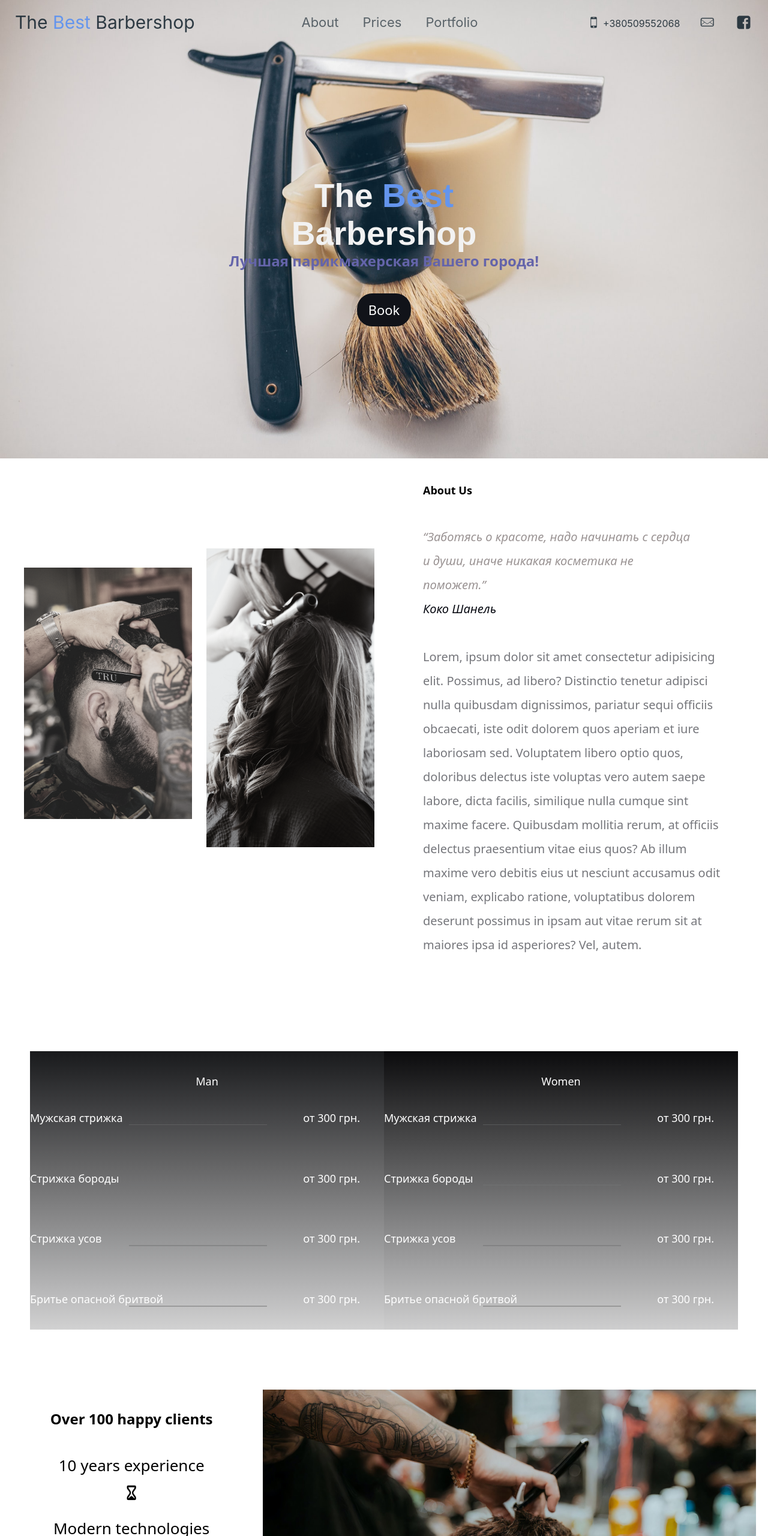
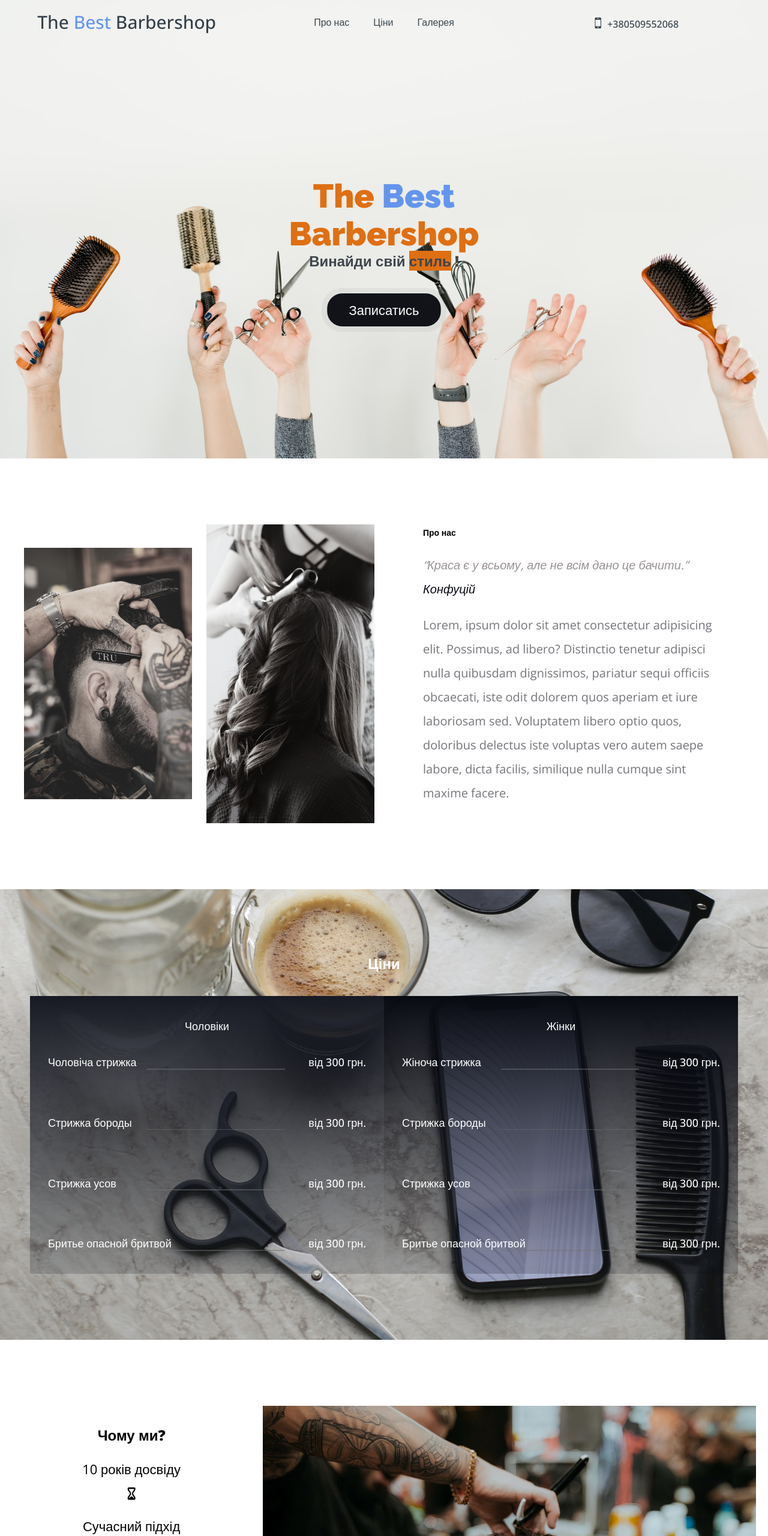
Before and after one commit to Igor432/barber, a plain HTML site: page index.html in a window 1280 px wide. Shown: the top 2560 px of the page at 60% size. Drawn offline with nearby package versions, Linux system fonts and the light colour scheme.

Commit message:
optimized

```diff
--- a/index.html
+++ b/index.html
@@ -8,6 +8,8 @@
     <link rel="stylesheet" type="text/css" href="./modern-normalize.css" />
     <link rel="stylesheet" type="text/css" href="./img/icons/css/fontello.css" />
     <link rel="stylesheet" type="text/css" href="./img/fontello-de691aa6/css/fontello.css" />
+    <link rel="preconnect" href="https://fonts.gstatic.com" crossorigin/>
+<link href="https://fonts.googleapis.com/css2?family=Open+Sans:wght@300;500;800&family=Raleway:ital,wght@0,200;0,500;0,900;1,200&display=swap" rel="stylesheet"/>
     <link rel="stylesheet" href="./style.css" type="text/css" />
     <title>Document</title>
 </head>
@@ -26,9 +28,9 @@
       </div>
       <div class="menu">
         <ul class="nav-ul" id="nav-ul">
-          <li><a href="" class="menu-link">About</a></li>
-            <li><a href="" class="menu-link">Prices</a></li>
-            <li><a href="" class="menu-link">Portfolio</a></li>
+          <li><a href="" class="menu-link">Про нас</a></li>
+            <li><a href="" class="menu-link">Ціни</a></li>
+            <li><a href="" class="menu-link">Галерея</a></li>
             <ul class="hidden-contacts" id="hidden-con">
                 <li>
                     <a href="" class="contacts-link"><i class="icon-mobile"></i>+380509552068</a
@@ -54,15 +56,7 @@
               ><i class="icon-mobile contact-icon"></i>+380509552068</a
             >
           </li>
-          <li>
-            <a href="" class="contacts-link"
-              ><i class="icon-mail contact-icon"></i
-            ></a>
-                </li>
-                <li>
-                    <a href="" class="contacts-link"><i class="icon-facebook-rect contact-icon"></i
-            ></a>
-                </li>
+
             </ul>
         </div>
     </div>
@@ -73,12 +67,12 @@
         <h1 class="hero-title">
             The <span class="best-word"> Best </span> <br /> Barbershop
         </h1>
-        <h2 class="hero-slogan fade-in">Лучшая парикмахерская Вашего города!</h2>
-        <button type="button" class="order-button">Book</button>
+        <h2 class="hero-slogan fade-in">Винайди свій <span class="style">стиль</span>  !</h2>
+        <button type="button" class="order-button">Записатись</button>
     </div>
   </section>
 
-  <section class="about">
+  <section class="section-about">
     <!--About-->
 
     <div class="container about">
@@ -89,12 +83,11 @@
         </div>
 
         <div class="about-info">
-            <h2 class="about-title">About Us</h2>
+            <h2 class="about-title">Про нас</h2>
             <p class="quote">
-                <q>Заботясь о красоте, надо начинать с сердца и души, иначе никакая
-            косметика не поможет.</q
+                <q>Краса є у всьому, але не всім дано це бачити.</q
           > <br>
-          Коко Шанель
+          Конфуцій
         </p>
         <p class="about-text">
           Lorem, ipsum dolor sit amet consectetur adipisicing elit. Possimus, ad
@@ -102,11 +95,7 @@
           pariatur sequi officiis obcaecati, iste odit dolorem quos aperiam et
           iure laboriosam sed. Voluptatem libero optio quos, doloribus delectus
           iste voluptas vero autem saepe labore, dicta facilis, similique nulla
-          cumque sint maxime facere. Quibusdam mollitia rerum, at officiis
-          delectus praesentium vitae eius quos? Ab illum maxime vero debitis
-          eius ut nesciunt accusamus odit veniam, explicabo ratione,
-          voluptatibus dolorem deserunt possimus in ipsam aut vitae rerum sit at
-          maiores ipsa id asperiores? Vel, autem.
+          cumque sint maxime facere.
         </p>
       </div>
     </div>
@@ -116,48 +105,48 @@
     <!--Prices-->
 <section class="prices">
     <div class="prices-container">
-      <h2 class="prices-title">Prices</h2>
+      <h2 class="prices-title">Ціни</h2>
 
       <ul class="prices-list">
         <li class="prices-man">
-          Man
+          Чоловіки
           <ul class="man-menu">
             <li class="man-list">
-              <span class="price-inner-name">Мужская стрижка</span>
-              <span class="price-inner-cost">от 300 грн.</span>
+              <span class="price-inner-name">Чоловіча стрижка</span>
+              <span class="price-inner-cost">від 300 грн.</span>
             </li>
             <li class="man-list">
               <span class="price-inner-name">Стрижка бороды </span>
-              <span class="price-inner-cost">от 300 грн.</span>
+              <span class="price-inner-cost">від 300 грн.</span>
             </li>
             <li class="man-list">
               <span class="price-inner-name">Стрижка усов </span>
-              <span class="price-inner-cost">от 300 грн.</span>
+              <span class="price-inner-cost">від 300 грн.</span>
             </li>
             <li class="man-list">
               <span class="price-inner-name">Бритье опасной бритвой</span>
-              <span class="price-inner-cost">от 300 грн.</span>
+              <span class="price-inner-cost">від 300 грн.</span>
             </li>
           </ul>
         </li>
         <li class="prices-women">
-          Women
+          Жінки
           <ul class="woman-menu">
             <li class="woman-list">
-              <span class="price-inner-name">Мужская стрижка</span
-              ><span class="price-inner-cost">от 300 грн.</span>
+              <span class="price-inner-name">Жіноча стрижка</span
+              ><span class="price-inner-cost">від 300 грн.</span>
             </li>
             <li class="woman-list">
               <span class="price-inner-name">Стрижка бороды </span
-              ><span class="price-inner-cost">от 300 грн.</span>
+              ><span class="price-inner-cost">від 300 грн.</span>
             </li>
             <li class="woman-list">
               <span class="price-inner-name">Стрижка усов </span
-              ><span class="price-inner-cost">от 300 грн.</span>
+              ><span class="price-inner-cost">від 300 грн.</span>
             </li>
             <li class="woman-list">
               <span class="price-inner-name">Бритье опасной бритвой</span
-              ><span class="price-inner-cost">от 300 грн.</span>
+              ><span class="price-inner-cost">від 300 грн.</span>
             </li>
           </ul>
         </li>
@@ -168,26 +157,26 @@
 <section class="slider-quality">
     <div class="slide-info">
       <div class="slide-about">
-        <h2 class="slide-about-title">Over 100 happy clients</h2>
+        <h2 class="slide-about-title">Чому ми?</h2>
 
         <ul class="quality">
           <li class="quality-list">
-            10 years experience <br />
+            10 років досвіду <br />
             <i class="icon-hourglass quality-icon"></i>
           </li>
 
           <li class="quality-list">
-            Modern technologies <br />
+            Сучасний підхід <br />
             <i class="icon-handshake-o quality-icon"></i>
           </li>
 
           <li class="quality-list">
-            The best service <br />
+            Найкращий сервіс <br />
             <i class="icon-shower quality-icon"></i>
           </li>
 
           <li class="quality-list">
-            Choose your unique hairstyle <br />
+            Вибери свій унікальний стиль! <br />
             <i class="icon-scissors quality-icon"></i>
           </li>
         </ul>
@@ -255,18 +244,24 @@
       </div>
     </div>
   </section>
-<section class="footer"></section>
+<section class="footer">
+
     <div class="footer-container">
       <a href="" class="logo-link fade-in">The <span class="best-word"> Best </span> Barbershop</a>
 <ul class="address-list">
   <li class="footer-link"><a href="" class="address">м. Ужгород, пл. Театральна</a></li>
   <li class="footer-link"><a href="" class="phone-number">+380509552068</a></li>
-  <li class="footer-link"><a href="" class="instagram"><i class="fa fa-instagram" aria-hidden="true"></i>instagram/beauty-school</a></li>
-</ul>
 
 
-    </div>
-
+</div>
+<ul class="social-list">
+  <li class="social-list-item"><a href="" class="social-links"><i class="icon-facebook footer-icon"></i></a></li>
+  <li class="social-list-item"><a href="" class="social-links"><i class="icon-mail footer-icon"></i></a></li>
+  <li class="social-list-item"><a href="" class="social-links"><i class="icon-twitter footer-icon"></i></a></li>
+  <li class="social-list-item"><a href="" class="social-links"><i class="icon-mobile footer-icon"></i></a></li>
+</ul>
+</ul>
+  </section>
     <script src="./main.js"></script>
   </body>
 </html>
--- a/style.css
+++ b/style.css
@@ -4,6 +4,8 @@
     --secondary-bg--mode-dark: #111319;
     --secondary-font: "Raleway", sans-serif;
     --brand-grey: rgba(114, 104, 104, 0.719);
+    --main-font: "Open Sans", sans-serif;
+    --secondary-font: "Raleway", sans-serif;
 }
 
 * {
@@ -17,6 +19,7 @@
 html,
 body {
     height: 100%;
+    font-family: var(--main-font);
 }
 
 .container {
@@ -25,11 +28,15 @@ body {
 }
 
 a {
-    font-family: -apple-system, BlinkMacSystemFont, "Segoe UI", Roboto, Oxygen, Ubuntu, Cantarell, "Open Sans", "Helvetica Neue", sans-serif;
+    font-family: var(--main-font);
 }
 
 a:hover {
     color: cornflowerblue;
+}
+
+h1, h2, h3 {
+    font-weight: 700;
 }
 
 .nav {
@@ -40,9 +47,12 @@ a:hover {
 }
 
 .logo {
-    padding-left: 25px;
+
+    padding-left: 0px;
     padding-top: 20px;
     padding-bottom: 20px;
+    flex-basis: 33%;
+
 }
 
 .best-word {
@@ -62,7 +72,9 @@ a:hover {
     gap: 40px;
     flex-wrap: wrap;
     padding: 0;
-    margin: 0;
+    flex-basis: 33%;
+  /*
+    margin-right: 180px; */
 }
 
 .contacts-list {
@@ -93,6 +105,7 @@ a:hover {
 .contacts {
     padding-right: 25px;
     gap: 5px;
+    flex-basis: 33%;
 }
 
 .hidden-contacts {
@@ -101,16 +114,18 @@ a:hover {
 
 .menu-link {
     color: #172530e0;
-    font-size: 22px;
-    opacity: 0.75;
+    font-size: 16px;
+    opacity: 0.95;
     position: relative;
     padding-top: 25px;
     padding-bottom: 25px;
+    font-weight: 500;
 }
 
 .contacts-link {
     color: #172530e0;
     font-size: 16px;
+    font-weight: 500;
     padding-top: 25px;
     padding-bottom: 25px;
 }
@@ -127,6 +142,7 @@ a:hover {
         justify-content: center;
         padding-left: 0 !important;
         padding-right: 26px;
+        flex-basis: auto;
     }
     .contacts {
         padding-right: 0;
@@ -143,6 +159,7 @@ a:hover {
     .contacts-list {
         display: none !important;
         flex-direction: column !important;
+        margin: 0;
     }
     .nav-ul.show {
         display: flex !important;
@@ -170,10 +187,15 @@ a:hover {
         flex-direction: column;
     }
 
+    .about {
+      padding: 50px !important;
+    }
+
     .about-info {
         line-height: 1.6;
-        padding-left: 20px !important;
-        padding-right: 20px !important;
+        padding-left: 25px !important;
+        padding-right: 25px !important;
+        padding-top: 50px !important;
     }
 
 .about-photo {
@@ -186,14 +208,14 @@ a:hover {
         width: 180px;
         height: auto;
         padding-left: 0px !important;
-        padding-top: 20px !important;
+
     }
 
     .about-img2 {
         width: 180px;
         height: auto;
         padding-left:0 !important;
-        padding-top: 20px !important;
+
     }
     .woman-list>.price-inner-name::after,
     .man-list>.price-inner-name::after {
@@ -209,9 +231,10 @@ a:hover {
 
 
     .about-text {
-        line-height: 1.4;
-        font-size: 18px;
+        line-height: 1.8;
+        font-size: 16px;
         padding-bottom: 35px;
+        font-weight: 200;
 
     }
     .slide-info {
@@ -247,7 +270,7 @@ a:hover {
 }
 
 .nav-hero {
-    background-image: url(./img/josh-sorenson-FvKpUZCbZ-s-unsplash.jpg);
+    background-image: url(./img/adam-winger-KVVjmb3IIL8-unsplash.jpg);
     background-repeat: no-repeat;
     background-position: center;
     background-size: cover;
@@ -271,7 +294,7 @@ a:hover {
     padding: 10px 15px 10px 15px;
     border-radius: 25px;
     height: 55px;
-    width: 90px;
+    width: 190px;
     color: white;
     background-color: var(--secondary-bg--mode-dark);
     cursor: pointer;
@@ -287,14 +310,19 @@ a:hover {
 }
 
 .hero-title {
-    color: #f2f2f2;
+    color: #df6f13;
     font-family: var(--secondary-font);
     font-size: 55px;
 }
 
 .hero-slogan {
-    color: #6464aa;
+    color: #3f454d;
     margin-bottom: 40px;
+}
+
+.style {
+    background-color: #df6f13;
+
 }
 
 
@@ -302,7 +330,8 @@ a:hover {
 
 .about {
     display: flex;
-    padding-bottom: 20px;
+    padding-bottom: 110px;
+    padding-top: 110px;
 
   /*  background: linear-gradient(180deg, #beb9b750 0%, #fff 100%); */
 }
@@ -326,12 +355,12 @@ a:hover {
 
 .about-img {
     padding-left: 20px;
-    padding-top: 135px;
+
 }
 
 .about-img2 {
     padding-left: 20px;
-    padding-top: 150px;
+
 }
 
 
@@ -346,16 +375,19 @@ a:hover {
 */
 
 .about-title {
-    font-size: 18px;
-    font-style: bold;
-    padding-top: 35px;
+    font-size: 14px;
+    font-style: normal;
+    font-weight: 800;
+
+
 }
 
 .quote {
     font-style: italic;
     color: #090b13;
     padding-right: 50px;
-    padding-top: 40px;
+    padding-top: 20px;
+    font-weight: lighter;
 }
 
 q {
@@ -363,8 +395,9 @@ q {
 }
 
 .about-text {
-    padding-top: 40px;
+    padding-top: 20px;
     color: #090b138f;
+    font-weight: 200;
 }
 
 
@@ -372,22 +405,22 @@ q {
 
 .prices-container {
     text-align: center;
-    filter: grayscale(80%);
-    background-image: url(./img/andrea-donato-MNu0n-3BIKs-unsplash.jpg);
-    background-position: center;
+
+    background-image: url(./img/giorgio-trovato-X465FlMcwjg-unsplash.jpg);
+    background-position:center;
     background-repeat: no-repeat;
     background-size: cover;
     justify-content: center;
     padding-left: 50px;
     padding-right: 50px;
-    padding-top: 50px;
-    padding-bottom: 50px;
+    padding-bottom: 110px;
+    padding-top: 110px;
 
 }
 
 .prices-title {
     display: block;
-    color: white;
+    color: #ffffff;
     margin: 0;
 }
 
@@ -416,7 +449,9 @@ q {
 
 .woman-menu,
 .man-menu {
-    padding-right: 40px;
+
+    padding-left: 30px;
+    padding-right: 30px;
 }
 
 .man-list,
@@ -455,15 +490,21 @@ q {
 
 /* FOOTER */
 
-.footer-container {
-    padding-left: 50px;
-    padding-top: 50px;
-    padding-bottom: 40px;
-  /*  background-image: url(./img/allyson-carter-ygeOg_j4uhQ-unsplash.jpg); */
+.footer-main {
+    display: flex;
+    justify-content: space-between;
     background-size:cover;
     background-position: center;
     background-repeat: no-repeat;
     background: linear-gradient(180deg, #fff 0%, #beb9b750 100%);
+}
+
+.footer-container {
+    padding-left: 50px;
+    padding-top: 110px;
+    padding-bottom: 20px;
+  /*  background-image: url(./img/allyson-carter-ygeOg_j4uhQ-unsplash.jpg); */
+
 }
 
 .address-list {
@@ -486,12 +527,52 @@ color: #172530e0;;
 }
 
 
+.social-list {
+    list-style: none;
+    display: flex;
+
+
+    padding-right: 50px;
+    padding-left: 40px;
+    padding-bottom: 50px;
+
+}
+
+.social-links {
+    margin-right: 20px;
+    color: var(--secondary-bg--mode-dark);
+
+    background-color: transparent;
+
+    display: flex;
+    text-align: center;
+    justify-content: center;
+
+}
+
+.social-links :hover {
+background-color: rgba(100, 148, 237, 0.404);
+}
+
+
+
+.footer-icon {
+    font-size: 32px;
+    border-radius: 50%;
+    height: 50px;
+    width: 50px;
+   margin: 0;
+}
+
+
+
+
 /* SLIDER */
 
 .slide-info {
     display: flex;
-    padding-top: 50px;
-    padding-bottom: 50px;
+    padding-bottom: 110px;
+    padding-top: 110px;
   /*  background: linear-gradient(180deg, #beb9b750 100% 0%, #fff 100%); */
 }
 
@@ -503,6 +584,13 @@ color: #172530e0;;
 
 .slide-about-title {
     padding-top: 35px;
+
+
+        font-style: normal;
+        font-weight: 800;
+
+
+    }
 }
 
 .quality {
@@ -515,7 +603,8 @@ color: #172530e0;;
 
 .quality-list {
     margin-top: 30px;
-    font-size: 26px;
+    font-size: 22px;
+    font-weight: 200;
 }
 
 .quality-icon {
```
Also changed, not shown: img/adam-winger-KVVjmb3IIL8-unsplash copy.jpg (added), img/giorgio-trovato-X465FlMcwjg-unsplash.jpg (added), img/giorgio-trovato-ldC8xP2Z9lo-unsplash.jpg (added), img/kasia-serbin-UxcRjTtzLXw-unsplash.jpg (added), img/sinval-carvalho-WbEibGKHBMY-unsplash.jpg (added), 1 other file.
